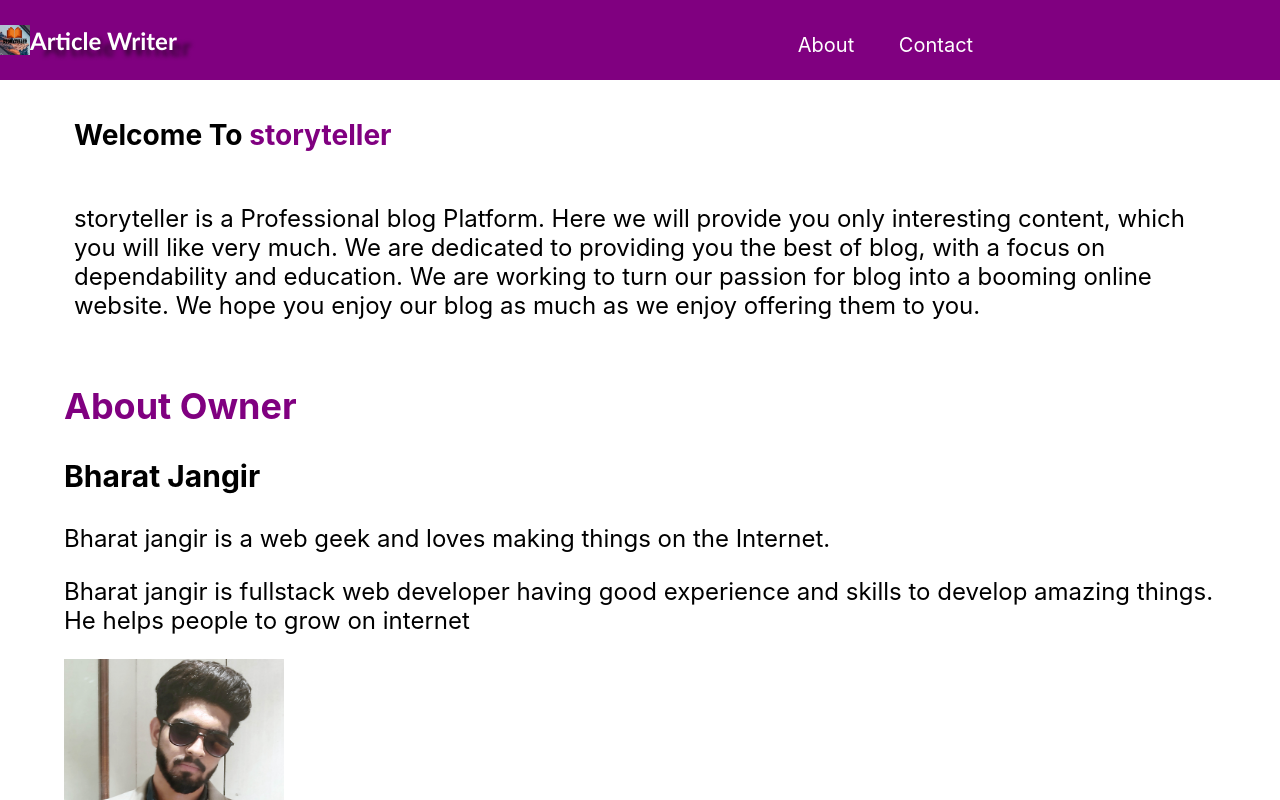
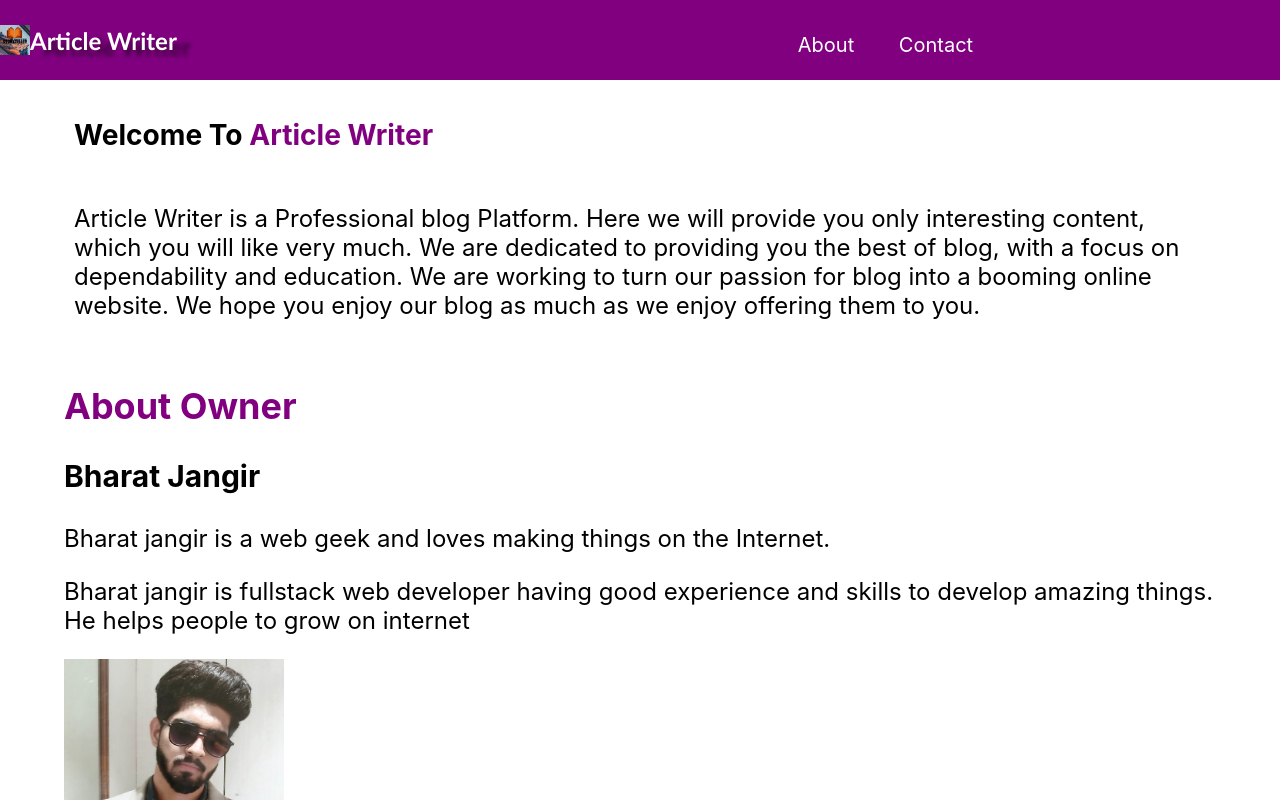
Before and after one commit to bharat-jangir/storyteller, a Next.js app: page /about in a window 1280 px wide. Shown: the top 800 px of the page. Built offline with nearby package versions, Linux system fonts and the light colour scheme.

Commit message:
make it better

```diff
--- a/pages/about.jsx
+++ b/pages/about.jsx
@@ -19,8 +19,8 @@ function about() {
       <div className={style.About_ContentContainer}>
         <div className={style.About_content}>
           <div style={{ display: "flex", padding: "10px", flexWrap: "wrap", wordWrap: "break-word" }}>
-            <h3 style={{ textAlign: "center" }}>Welcome To <span id="W_Name1" style={{ color: "purple" }}>storyteller</span></h3>
-            <p><span id="W_Name2">storyteller</span> is a Professional <span id="W_Type1">blog</span> Platform. Here we will provide you only interesting content, which you will like very much. We are dedicated to providing you the best of <span id="W_Type2">blog</span>, with a focus on dependability and <span id="W_Spec">education</span>. We are working to turn our passion for <span id="W_Type3">blog</span> into a booming <a href="https://www.blogearns.com" rel="do-follow" style={{ color: "inherit", textDecoration: "none" }} >online website</a>. We hope you enjoy our <span id="W_Type4">blog</span> as much as we enjoy offering them to you.</p>
+            <h3 style={{ textAlign: "center" }}>Welcome To <span id="W_Name1" style={{ color: "purple" }}>Article Writer</span></h3>
+            <p><span id="W_Name2">Article Writer</span> is a Professional <span id="W_Type1">blog</span> Platform. Here we will provide you only interesting content, which you will like very much. We are dedicated to providing you the best of <span id="W_Type2">blog</span>, with a focus on dependability and <span id="W_Spec">education</span>. We are working to turn our passion for <span id="W_Type3">blog</span> into a booming <a href="https://www.blogearns.com" rel="do-follow" style={{ color: "inherit", textDecoration: "none" }} >online website</a>. We hope you enjoy our <span id="W_Type4">blog</span> as much as we enjoy offering them to you.</p>
           </div>
           <div className={style.About_OwnerImageConatiner}>
             <div>
```
